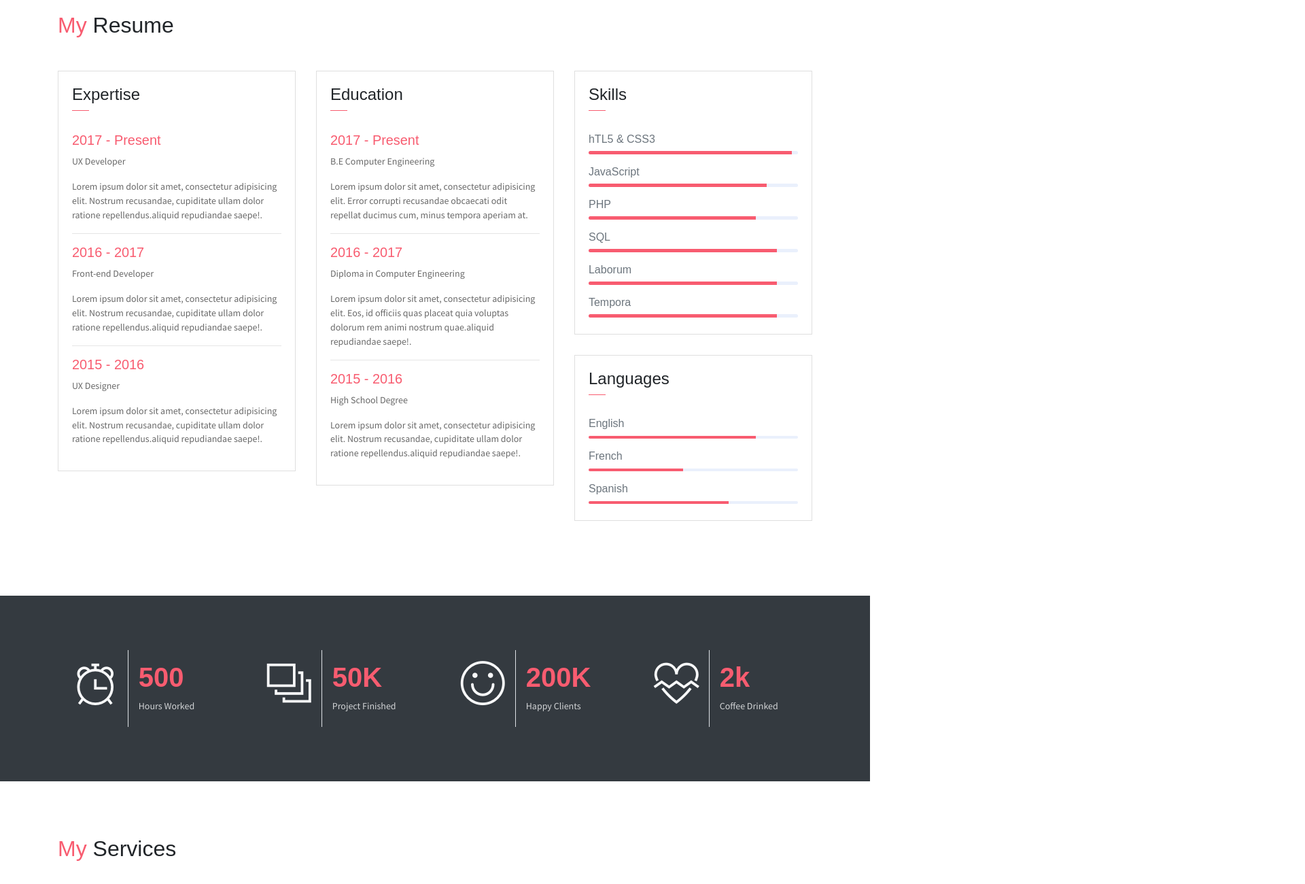
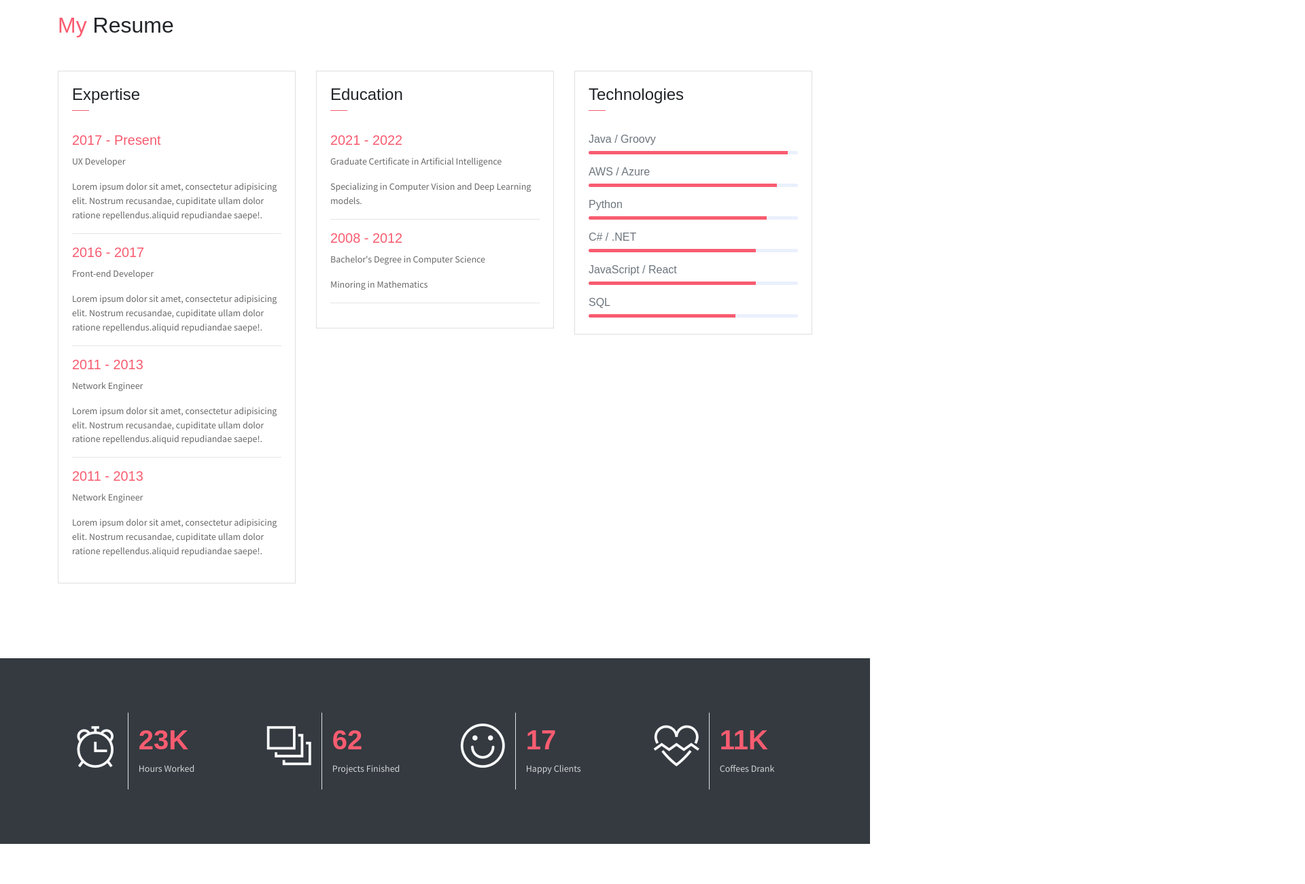
Before and after one commit to Essler/essler.github.io, a plain HTML site: page index.html in a window 1280 px wide. Shown: the part 1340-2640 px from the top of the page at 68% size, 1920 px wide, since content can reach past the window. Drawn offline with Linux system fonts and the light colour scheme; some packages are replaced by stand-ins of ours.

Commit message:
Update links, counts, skills & school

```diff
--- a/index.html
+++ b/index.html
@@ -14,11 +14,11 @@
     <header class="header">
         <div class="container">
             <ul class="social-icons pt-3">
-                <li class="social-item"><a class="social-link text-light" href="#"><i class="ti-facebook" aria-hidden="true"></i></a></li>
-                <li class="social-item"><a class="social-link text-light" href="#"><i class="ti-twitter" aria-hidden="true"></i></a></li>
-                <li class="social-item"><a class="social-link text-light" href="#"><i class="ti-google" aria-hidden="true"></i></a></li>
-                <li class="social-item"><a class="social-link text-light" href="#"><i class="ti-instagram" aria-hidden="true"></i></a></li>
-                <li class="social-item"><a class="social-link text-light" href="#"><i class="ti-github" aria-hidden="true"></i></a></li>
+                <li class="social-item"><a class="social-link text-light" href="https://www.facebook.com/brandon.essler/"><i class="ti-facebook" aria-hidden="true"></i></a></li>
+                <li class="social-item"><a class="social-link text-light" href="https://twitter.com/bmessler"><i class="ti-twitter" aria-hidden="true"></i></a></li>
+                <li class="social-item"><a class="social-link text-light" href="https://stackoverflow.com/users/6809776/brandon-essler"><i class="ti-google" aria-hidden="true"></i></a></li>
+                <li class="social-item"><a class="social-link text-light" href="https://www.instagram.com/brandon_essler/"><i class="ti-instagram" aria-hidden="true"></i></a></li>
+                <li class="social-item"><a class="social-link text-light" href="https://github.com/Essler"><i class="ti-github" aria-hidden="true"></i></a></li>
             </ul>
             <div class="header-content">
                 <!-- <h4 class="header-subtitle" >Hello, I am</h4> -->
@@ -86,11 +86,11 @@
                     <li><span>Location : </span> Orlando, FL, USA</li>
                 </ul>
                 <ul class="social-icons pt-3">
-                    <li class="social-item"><a class="social-link" href="#"><i class="ti-facebook" aria-hidden="true"></i>https://www.facebook.com/brandon.essler/</a></li>
-                    <li class="social-item"><a class="social-link" href="#"><i class="ti-twitter" aria-hidden="true"></i>https://twitter.com/bmessler</a></li>
-                    <li class="social-item"><a class="social-link" href="#"><i class="ti-google" aria-hidden="true"></i>https://stackoverflow.com/users/6809776/brandon-essler</a></li>
-                    <li class="social-item"><a class="social-link" href="#"><i class="ti-instagram" aria-hidden="true"></i>https://www.instagram.com/brandon_essler/</a></li>
-                    <li class="social-item"><a class="social-link" href="#"><i class="ti-github" aria-hidden="true"></i>https://github.com/Essler</a></li>
+                    <li class="social-item"><a class="social-link" href="https://www.facebook.com/brandon.essler/"><i class="ti-facebook" aria-hidden="true"></i></a></li>
+                    <li class="social-item"><a class="social-link" href="https://twitter.com/bmessler"><i class="ti-twitter" aria-hidden="true"></i></a></li>
+                    <li class="social-item"><a class="social-link" href="https://stackoverflow.com/users/6809776/brandon-essler"><i class="ti-google" aria-hidden="true"></i></a></li>
+                    <li class="social-item"><a class="social-link" href="https://www.instagram.com/brandon_essler/"><i class="ti-instagram" aria-hidden="true"></i></a></li>
+                    <li class="social-item"><a class="social-link" href="https://github.com/Essler"><i class="ti-github" aria-hidden="true"></i></a></li>
                 </ul>
             </div>
             <div class="col-lg-4 about-card">
@@ -146,8 +146,12 @@
                             <P>Front-end Developer</P>
                             <P class="subtitle">Lorem ipsum dolor sit amet, consectetur adipisicing elit. Nostrum recusandae, cupiditate ullam dolor ratione repellendus.aliquid repudiandae saepe!.</P>
                             <hr>
-                            <h6 class="title text-danger">2015 - 2016</h6>
-                            <P>UX Designer</P>
+                            <h6 class="title text-danger">2011 - 2013</h6>
+                            <P>Network Engineer</P>
+                            <P class="subtitle">Lorem ipsum dolor sit amet, consectetur adipisicing elit. Nostrum recusandae, cupiditate ullam dolor ratione repellendus.aliquid repudiandae saepe!.</P>
+                            <hr>
+                            <h6 class="title text-danger">2011 - 2013</h6>
+                            <P>Network Engineer</P>
                             <P class="subtitle">Lorem ipsum dolor sit amet, consectetur adipisicing elit. Nostrum recusandae, cupiditate ullam dolor ratione repellendus.aliquid repudiandae saepe!.</P>
                         </div>
                     </div>
@@ -161,18 +165,14 @@
                             </div>
                         </div>
                         <div class="card-body">
-                            <h6 class="title text-danger">2017 - Present</h6>
-                            <P>B.E Computer Engineering</P>
-                            <P class="subtitle">Lorem ipsum dolor sit amet, consectetur adipisicing elit. Error corrupti recusandae obcaecati odit repellat ducimus cum, minus tempora aperiam at.</P>
+                            <h6 class="title text-danger">2021 - 2022</h6>
+                            <P>Graduate Certificate in Artificial Intelligence</P>
+                            <P class="subtitle">Specializing in Computer Vision and Deep Learning models.</P>
                             <hr>
-                            <h6 class="title text-danger">2016 - 2017</h6>
-                            <P>Diploma in Computer Engineering</P>
-                            <P class="subtitle">Lorem ipsum dolor sit amet, consectetur adipisicing elit. Eos, id officiis quas placeat quia voluptas dolorum rem animi nostrum quae.aliquid repudiandae saepe!.</P>
+                            <h6 class="title text-danger">2008 - 2012</h6>
+                            <P>Bachelor's Degree in Computer Science</P>
+                            <P class="subtitle">Minoring in Mathematics</P>
                             <hr>
-                            <h6 class="title text-danger">2015 - 2016</h6>
-                            <P>High School Degree</P>
-                            <P class="subtitle">Lorem ipsum dolor sit amet, consectetur adipisicing elit. Nostrum recusandae, cupiditate ullam dolor ratione repellendus.aliquid repudiandae saepe!.</P>
-
                         </div>
                     </div>
                 </div>
@@ -180,59 +180,59 @@
                     <div class="card">
                        <div class="card-header">
                             <div class="pull-left">
-                                <h4 class="mt-2">Skills</h4>
+                                <h4 class="mt-2">Technologies</h4>
                                 <span class="line"></span>
                             </div>
                         </div>
                         <div class="card-body pb-2">
-                           <h6>hTL5 &amp; CSS3</h6>
+                           <h6>Java / Groovy</h6>
                             <div class="progress mb-3">
-                                <div class="progress-bar bg-danger" role="progressbar" style="width: 97%" aria-valuenow="25" aria-valuemin="0" aria-valuemax="100"></div>
+                                <div class="progress-bar bg-danger" role="progressbar" style="width: 95%" aria-valuenow="25" aria-valuemin="0" aria-valuemax="100"></div>
                             </div>
-                            <h6>JavaScript</h6>
+                            <h6>AWS / Azure</h6>
+                            <div class="progress mb-3">
+                                <div class="progress-bar bg-danger" role="progressbar" style="width: 90%" aria-valuenow="75" aria-valuemin="0" aria-valuemax="100"></div>
+                            </div>
+                            <h6>Python</h6>
                             <div class="progress mb-3">
                                 <div class="progress-bar bg-danger" role="progressbar" style="width: 85%" aria-valuenow="25" aria-valuemin="0" aria-valuemax="100"></div>
                             </div>
-                            <h6>PHP</h6>
+                            <h6>C# / .NET</h6>
                             <div class="progress mb-3">
                                 <div class="progress-bar bg-danger" role="progressbar" style="width: 80%" aria-valuenow="50" aria-valuemin="0" aria-valuemax="100"></div>
                             </div>
+                            <h6>JavaScript / React</h6>
+                            <div class="progress mb-3">
+                                <div class="progress-bar bg-danger" role="progressbar" style="width: 80%" aria-valuenow="75" aria-valuemin="0" aria-valuemax="100"></div>
+                            </div>
                             <h6>SQL</h6>
                             <div class="progress mb-3">
-                                <div class="progress-bar bg-danger" role="progressbar" style="width: 90%" aria-valuenow="75" aria-valuemin="0" aria-valuemax="100"></div>
-                            </div>
-                            <h6>Laborum</h6>
-                            <div class="progress mb-3">
-                                <div class="progress-bar bg-danger" role="progressbar" style="width: 90%" aria-valuenow="75" aria-valuemin="0" aria-valuemax="100"></div>
-                            </div>
-                            <h6>Tempora</h6>
-                            <div class="progress mb-3">
-                                <div class="progress-bar bg-danger" role="progressbar" style="width: 90%" aria-valuenow="75" aria-valuemin="0" aria-valuemax="100"></div>
+                                <div class="progress-bar bg-danger" role="progressbar" style="width: 70%" aria-valuenow="75" aria-valuemin="0" aria-valuemax="100"></div>
                             </div>
                         </div>
                     </div>
-                    <div class="card">
-                       <div class="card-header">
-                            <div class="pull-left">
-                                <h4 class="mt-2">Languages</h4>
-                                <span class="line"></span>
-                            </div>
-                        </div>
-                        <div class="card-body pb-2">
-                           <h6>English</h6>
-                            <div class="progress mb-3">
-                                <div class="progress-bar bg-danger" role="progressbar" style="width: 80%" aria-valuenow="25" aria-valuemin="0" aria-valuemax="100"></div>
-                            </div>
-                            <h6>French</h6>
-                            <div class="progress mb-3">
-                                <div class="progress-bar bg-danger" role="progressbar" style="width: 45%" aria-valuenow="25" aria-valuemin="0" aria-valuemax="100"></div>
-                            </div>
-                            <h6>Spanish</h6>
-                            <div class="progress mb-3">
-                                <div class="progress-bar bg-danger" role="progressbar" style="width: 67%" aria-valuenow="50" aria-valuemin="0" aria-valuemax="100"></div>
-                            </div>
-                        </div>
-                    </div>
+<!--                    <div class="card">-->
+<!--                       <div class="card-header">-->
+<!--                            <div class="pull-left">-->
+<!--                                <h4 class="mt-2">Languages</h4>-->
+<!--                                <span class="line"></span>  -->
+<!--                            </div>-->
+<!--                        </div>-->
+<!--                        <div class="card-body pb-2">-->
+<!--                           <h6>English</h6>-->
+<!--                            <div class="progress mb-3">-->
+<!--                                <div class="progress-bar bg-danger" role="progressbar" style="width: 80%" aria-valuenow="25" aria-valuemin="0" aria-valuemax="100"></div>-->
+<!--                            </div>-->
+<!--                            <h6>French</h6>-->
+<!--                            <div class="progress mb-3">-->
+<!--                                <div class="progress-bar bg-danger" role="progressbar" style="width: 45%" aria-valuenow="25" aria-valuemin="0" aria-valuemax="100"></div>-->
+<!--                            </div>-->
+<!--                            <h6>Spanish</h6>-->
+<!--                            <div class="progress mb-3">-->
+<!--                                <div class="progress-bar bg-danger" role="progressbar" style="width: 67%" aria-valuenow="50" aria-valuemin="0" aria-valuemax="100"></div>-->
+<!--                            </div>-->
+<!--                        </div>-->
+<!--                    </div>-->
                 </div>
             </div>
         </div>
@@ -247,7 +247,7 @@
                             <div class="m-auto"><i class="ti-alarm-clock icon-xl"></i></div>
                         </div>
                         <div class="col-7 text-left py-3">
-                            <h1 class="text-danger font-weight-bold font40">500</h1>
+                            <h1 class="text-danger font-weight-bold font40">23K</h1> <!-- 11 * 52 * 40 = 22,880 -->
                             <p class="text-light mb-1">Hours Worked</p>
                         </div>
                     </div>
@@ -258,8 +258,8 @@
                             <div class="m-auto"><i class="ti-layers-alt icon-xl"></i></div>
                         </div>
                         <div class="col-7 text-left py-3">
-                            <h1 class="text-danger font-weight-bold font40">50K</h1>
-                            <p class="text-light mb-1">Project Finished</p>
+                            <h1 class="text-danger font-weight-bold font40">62</h1>
+                            <p class="text-light mb-1">Projects Finished</p>
                         </div>
                     </div>
                 </div>
@@ -269,7 +269,7 @@
                             <div class="m-auto"><i class="ti-face-smile icon-xl"></i></div>
                         </div>
                         <div class="col-7 text-left py-3">
-                            <h1 class="text-danger font-weight-bold font40">200K</h1>
+                            <h1 class="text-danger font-weight-bold font40">17</h1>
                             <p class="text-light mb-1">Happy Clients</p>
                         </div>
                     </div>
@@ -280,8 +280,8 @@
                             <div class="m-auto"><i class="ti-heart-broken icon-xl"></i></div>
                         </div>
                         <div class="col-7 text-left py-3">
-                            <h1 class="text-danger font-weight-bold font40">2k</h1>
-                            <p class="text-light mb-1">Coffee Drinked</p>
+                            <h1 class="text-danger font-weight-bold font40">11K</h1> <!-- 2 * 365 * 15 = 10,950 -->
+                            <p class="text-light mb-1">Coffees Drank</p>
                         </div>
                     </div>
                 </div>
@@ -707,13 +707,13 @@
                         <h4 class="contact-title">Send a message</h4>
                         <form action="">
                             <div class="form-group">
-                                <input  class="form-control" type="text" placeholder="Name *" required>
+                                <input class="form-control" type="text" placeholder="Name *" required>
                             </div>
                             <div class="form-group">
                                 <input class="form-control" type="email" placeholder="Email *" required>
                             </div>
                             <div class="form-group">
-                                <textarea class="form-control" id=" placeholder="Message *" rows="7" required></textarea>
+                                <textarea class="form-control" placeholder="Message *" rows="7" required></textarea>
                             </div>
                             <div class="form-group ">
                                 <button type="submit" class="form-control btn btn-primary" >Send Message</button>
@@ -729,7 +729,7 @@
                                 <i class="ti-mobile icon-md"></i>
                             </div>
                             <div class="col-10 ">
-                                <h6 class="d-inline">Phone : <br> <span class="text-muted">+ (123) 456-789</span></h6>
+                                <h6 class="d-inline">Phone : <br> <span class="text-muted">+1 (407) 374-3767</span></h6>
                             </div>
                         </div>
                         <div class="row mb-2">
@@ -737,7 +737,7 @@
                                 <i class="ti-map-alt icon-md"></i>
                             </div>
                             <div class="col-10">
-                                <h6 class="d-inline">Address :<br> <span class="text-muted">12345 Fake ST NoWhere AB Country.</span></h6>
+                                <h6 class="d-inline">Location :<br> <span class="text-muted">Orlando, FL, USA</span></h6>
                             </div>
                         </div>
                         <div class="row mb-2">
@@ -745,15 +745,15 @@
                                 <i class="ti-envelope icon-md"></i>
                             </div>
                             <div class="col-10">
-                                <h6 class="d-inline">Email :<br> <span class="text-muted">info@website.com</span></h6>
+                                <h6 class="d-inline">Email :<br> <span class="text-muted">info@essler.com</span></h6>
                             </div>
                         </div>
                         <ul class="social-icons pt-4">
-                            <li class="social-item"><a class="social-link text-dark" href="#"><i class="ti-facebook" aria-hidden="true"></i></a></li>
-                            <li class="social-item"><a class="social-link text-dark" href="#"><i class="ti-twitter" aria-hidden="true"></i></a></li>
-                            <li class="social-item"><a class="social-link text-dark" href="#"><i class="ti-google" aria-hidden="true"></i></a></li>
-                            <li class="social-item"><a class="social-link text-dark" href="#"><i class="ti-instagram" aria-hidden="true"></i></a></li>
-                            <li class="social-item"><a class="social-link text-dark" href="#"><i class="ti-github" aria-hidden="true"></i></a></li>
+                            <li class="social-item"><a class="social-link text-dark" href="https://www.facebook.com/brandon.essler/"><i class="ti-facebook" aria-hidden="true"></i></a></li>
+                            <li class="social-item"><a class="social-link text-dark" href="https://twitter.com/bmessler"><i class="ti-twitter" aria-hidden="true"></i></a></li>
+                            <li class="social-item"><a class="social-link text-dark" href="https://stackoverflow.com/users/6809776/brandon-essler"><i class="ti-google" aria-hidden="true"></i></a></li>
+                            <li class="social-item"><a class="social-link text-dark" href="https://www.instagram.com/brandon_essler/"><i class="ti-instagram" aria-hidden="true"></i></a></li>
+                            <li class="social-item"><a class="social-link text-dark" href="https://github.com/Essler"><i class="ti-github" aria-hidden="true"></i></a></li>
                         </ul>
                     </div>
                 </div>
@@ -764,25 +764,16 @@
     <footer class="footer py-3">
         <div class="container">
             <p class="small mb-0 text-light">
-                &copy; <script>document.write(new Date().getFullYear())</script> Created With <i class="ti-heart text-danger"></i> By <a href="http://devcrud.com" target="_blank"><span class="text-danger" title="Bootstrap 4 Themes and Dashboards">DevCRUD</span></a>
+            Created With <i class="ti-heart text-danger"></i> By <span class="text-danger">DevCRUD</span> & Maintained By OMNEverse Software Solutions &copy; <script>document.write(new Date().getFullYear())</script>
             </p>
         </div>
     </footer>
 
-	<!-- core  -->
     <script src="assets/vendors/jquery/jquery-3.4.1.js"></script>
     <script src="assets/vendors/bootstrap/bootstrap.bundle.js"></script>
-
-    <!-- bootstrap 3 affix -->
     <script src="assets/vendors/bootstrap/bootstrap.affix.js"></script>
-
-    <!-- Isotope  -->
     <script src="assets/vendors/isotope/isotope.pkgd.js"></script>
-
-    <!-- Google mpas -->
     <script async defer src="https://maps.googleapis.com/maps/api/js?key=AIzaSyCtme10pzgKSPeJVJrG1O3tjR6lk98o4w8&callback=initMap"></script>
-
-    <!-- Portfolio js -->
     <script src="assets/js/portfolio.js"></script>
 
 </body>
```
